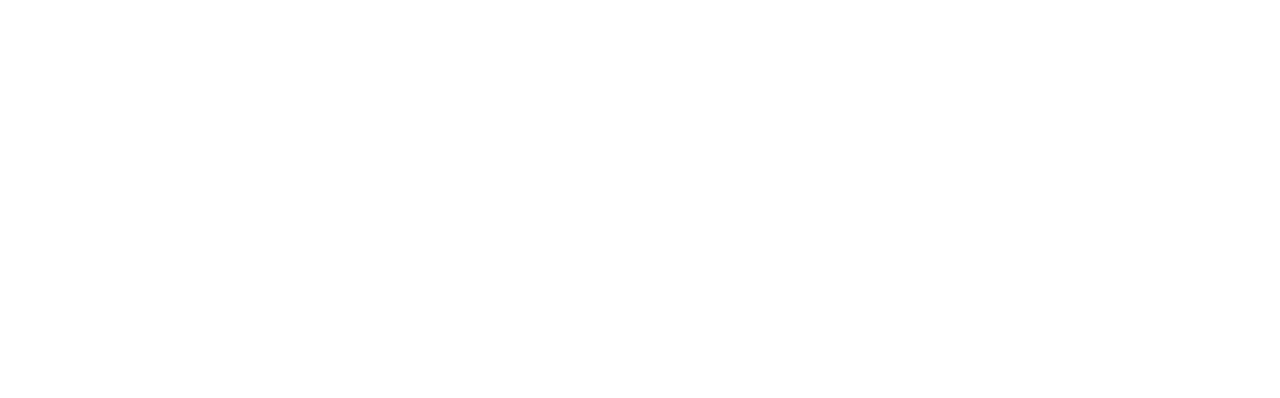
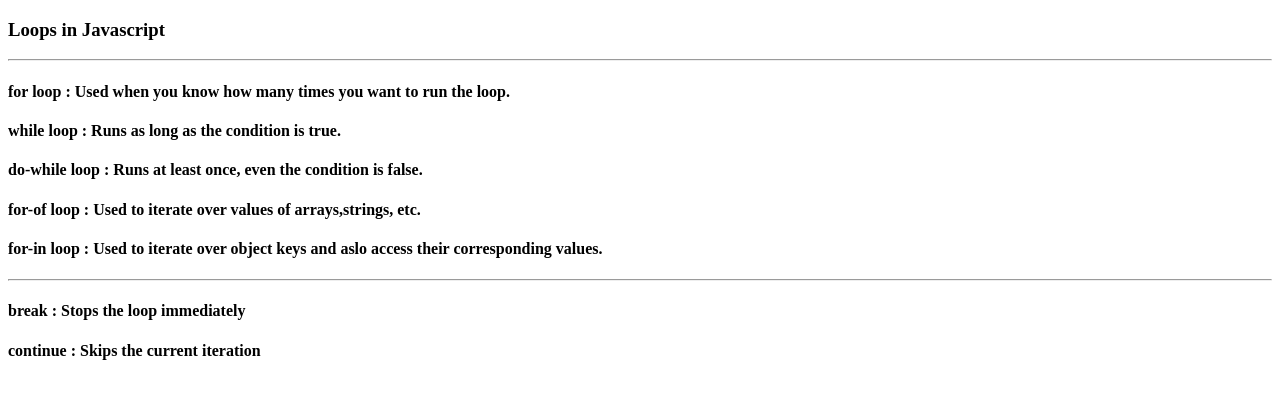
Before and after one commit to darshanl007/html-css-js-basics, a plain HTML site: page JS/loops.html in a window 1280 px wide. Drawn offline with Linux system fonts and the light colour scheme.

Commit message:
Loops Done

```diff
--- a/JS/loops.html
+++ b/JS/loops.html
@@ -7,6 +7,16 @@
 </head>
 <body>
 
+    <h3>Loops in Javascript</h3>
+    <hr>
+    <h4>for loop : Used when you know how many times you want to run the loop.</h4>
+    <h4>while loop : Runs as long as the condition is true.</h4>
+    <h4>do-while loop : Runs at least once, even the condition is false.</h4>
+    <h4>for-of loop : Used to iterate over values of arrays,strings, etc.</h4>
+    <h4>for-in loop : Used to iterate over object keys and aslo access their corresponding values.</h4>
+    <hr>
+    <h4>break : Stops the loop immediately</h4>
+    <h4>continue : Skips the current iteration</h4>
 
 
     <script src="loops.js"></script>
```
